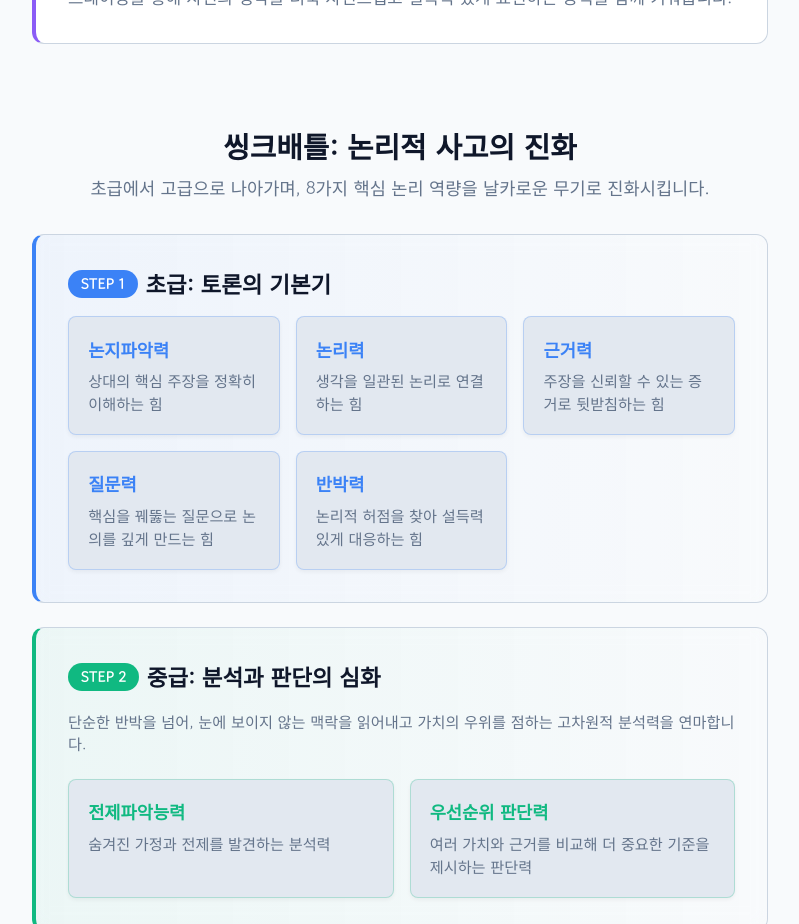
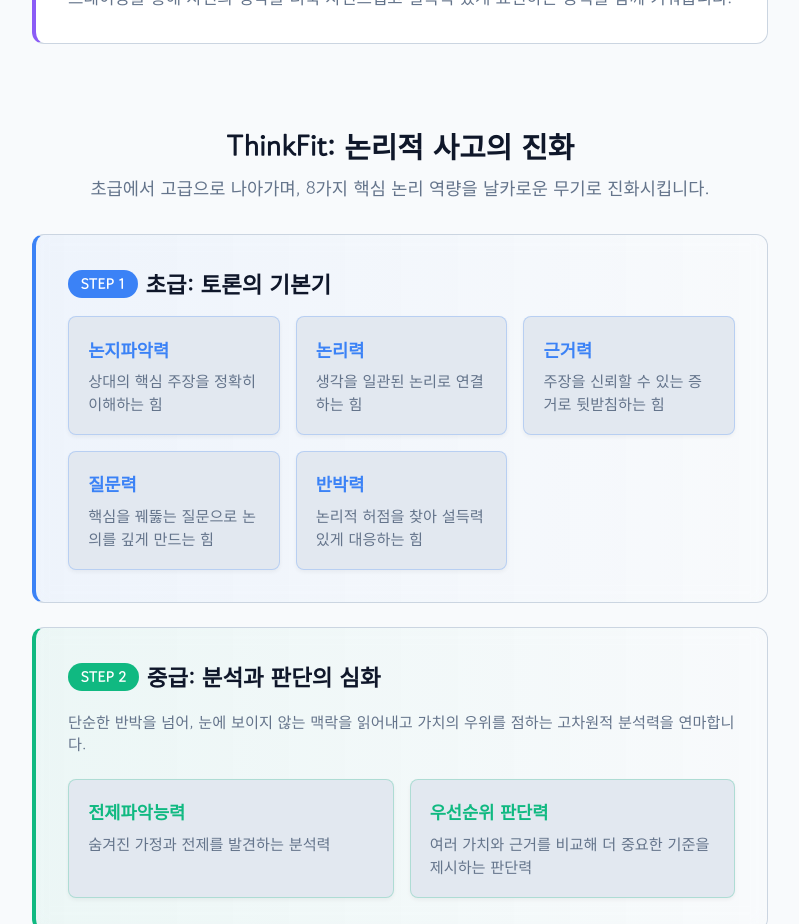
Before and after one commit to tuzza21-sudo/thinkbattle, a React (Vite) app: page /about in a window 1280 px wide. Shown: the part 1140-2064 px from the top of the page, without its empty margins (240-1039 px from the left). Built offline with nearby package versions, Linux system fonts and the light colour scheme; no server answers.

Commit message:
branding: 서비스명 ThinkBattle/씽크배틀/생각근육 → ThinkFit 일괄 변경

```diff
--- a/index.html
+++ b/index.html
@@ -4,7 +4,7 @@
     <meta charset="UTF-8" />
     <link rel="icon" type="image/svg+xml" href="/favicon.svg" />
     <meta name="viewport" content="width=device-width, initial-scale=1.0" />
-    <title>thinkbattle</title>
+    <title>ThinkFit</title>
   </head>
   <body>
     <div id="root"></div>
--- a/package.json
+++ b/package.json
@@ -1,5 +1,5 @@
 {
-  "name": "thinkbattle",
+  "name": "thinkfit",
   "private": true,
   "version": "0.0.0",
   "type": "module",
--- a/src/components/AboutPage.tsx
+++ b/src/components/AboutPage.tsx
@@ -74,7 +74,7 @@
 
         <section style={{ display: 'flex', flexDirection: 'column', gap: '2rem', marginTop: '3rem' }}>
           <div style={{ textAlign: 'center' }}>
-            <h3 style={{ fontSize: '1.8rem', color: 'var(--text-light)', margin: '0 0 0.5rem 0' }}>씽크배틀: 논리적 사고의 진화</h3>
+            <h3 style={{ fontSize: '1.8rem', color: 'var(--text-light)', margin: '0 0 0.5rem 0' }}>ThinkFit: 논리적 사고의 진화</h3>
             <p style={{ color: 'var(--text-muted)', fontSize: '1.1rem' }}>초급에서 고급으로 나아가며, 8가지 핵심 논리 역량을 날카로운 무기로 진화시킵니다.</p>
           </div>
 
--- a/src/components/LandingPage.tsx
+++ b/src/components/LandingPage.tsx
@@ -156,7 +156,7 @@
       <header style={{ marginBottom: '3.5rem' }}>
         <div className="flex justify-between items-center" style={{ gap: '1rem', rowGap: '1.25rem', flexWrap: 'wrap' }}>
           <h1 style={{ fontSize: '2.5rem', color: 'var(--primary)', margin: 0, letterSpacing: '-0.5px' }}>
-            생각근육 ThinkFit
+            ThinkFit
           </h1>
 
           <div className="card flex items-center gap-6" style={{ padding: '1rem 1.4rem', borderRadius: 'var(--radius-md)', flexWrap: 'wrap', rowGap: '1rem', boxShadow: '0 4px 6px -1px rgba(0, 0, 0, 0.05)' }}>
```
